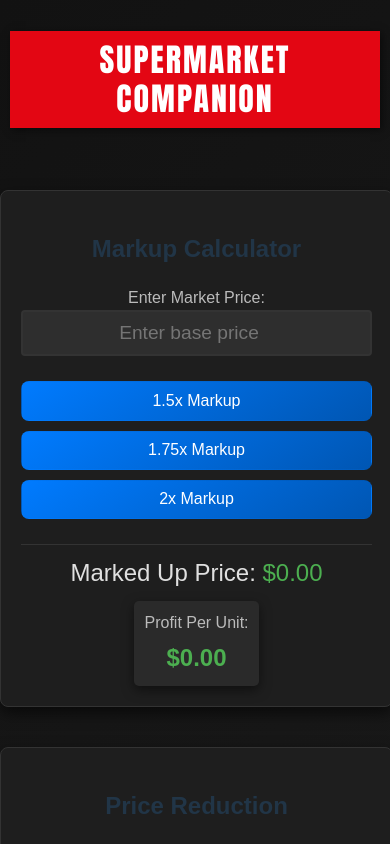
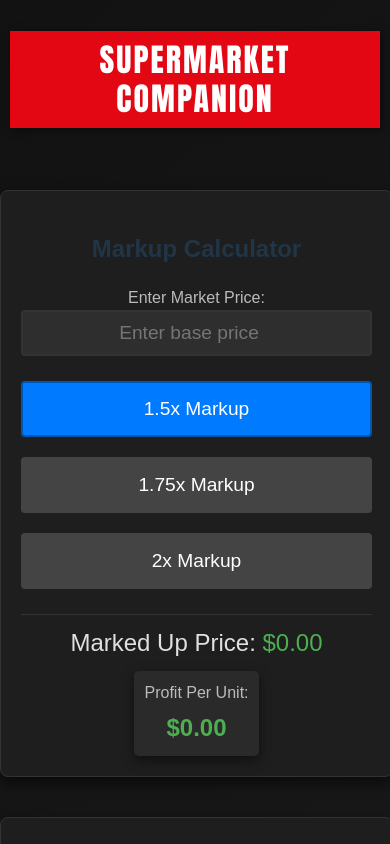
Before and after one commit to abarkera4/Supermarket-Companion, a React (Vite) app in the folder Supermarket Companion/: page / in a window 390 px wide. Shown: the top 844 px of the page. Built offline with nearby package versions, Linux system fonts and the light colour scheme.

Commit message:
Update Markup Calc button functionality for smoother batch calculations.

```diff
--- a/Supermarket Companion/src/App.css
+++ b/Supermarket Companion/src/App.css
@@ -1,10 +1,9 @@
-/* Title Styling */
 .title-container {
   display: flex;
   justify-content: center;
   align-items: center;
   margin-bottom: 30px;
-  padding: 10px; /* Add some padding to avoid clipping */
+  padding: 10px;
 }
 
 .title {
@@ -12,78 +11,85 @@
   font-size: 3rem;
   color: #FFFFFF;
   text-transform: uppercase;
-  background-color: #E30613; /* Match the red color */
+  background-color: #E30613;
   padding: 10px 20px;
   display: inline-block;
   text-align: center;
-  box-shadow: 2px 2px 8px rgba(0, 0, 0, 0.5); /* Subtle shadow for depth */
+  box-shadow: 2px 2px 8px rgba(0, 0, 0, 0.5);
   letter-spacing: 2px;
   line-height: 1.2;
-  width: 100%; /* Make the title take full width */
+  width: 100%;
   box-sizing: border-box;
 }
 
 @media (max-width: 768px) {
   .title {
-    font-size: 2rem; /* Reduce font size on smaller screens */
+    font-size: 2rem;
   }
 
   .title-container {
-    margin-bottom: 20px; /* Adjust spacing for smaller screens */
+    margin-bottom: 20px;
   }
 }
 
-/* Wrapper for both containers */
 .container-wrapper {
   display: flex;
   justify-content: center;
   align-items: flex-start;
-  gap: 20px; /* Space between the two containers */
-  flex-wrap: wrap; /* Allows wrapping into a column on small screens */
-  width: 100%; /* Ensure full width */
+  gap: 20px;
+  flex-wrap: wrap;
+  width: 100%;
 }
 
-/* Container styling shared by both MarkupCalculator and PriceReducer */
 .container {
   background-color: #1e1e1e;
   border-radius: 8px;
-  box-shadow: 0 6px 15px rgba(0, 0, 0, 0.6); /* Slightly deeper shadow */
+  box-shadow: 0 6px 15px rgba(0, 0, 0, 0.6);
   padding: 20px;
   max-width: 400px;
-  width: 90%; /* Ensure the container adapts to smaller screens */
-  margin: 10px 0;  /* Vertical margin to provide spacing in vertical layout */
+  width: 90%;
+  margin: 10px 0;
   display: flex;
   flex-direction: column;
-  align-items: center; /* Center align content */
-  border: 1px solid #333; /* Optional border */
+  align-items: center;
+  border: 1px solid #333;
 }
 
-/* Button Styling */
-button {
+.button-group {
+  display: flex;
+  flex-direction: column;
+  gap: 10px;
+  width: 100%;
+}
+
+.button-group button {
   width: 100%;
   padding: 15px;
   margin: 5px 0;
   font-size: 1.2rem;
-  background: linear-gradient(145deg, #007bff, #0056b3); /* Gradient background */
+  background: #444;
   color: white;
-  border: none;
+  border: 2px solid transparent;
   border-radius: 4px;
   cursor: pointer;
   transition: background-color 0.3s ease, transform 0.2s ease, box-shadow 0.2s ease;
   text-align: center;
 }
 
-button:hover {
-  background-color: #0056b3;
-  transform: translateY(-2px);
-  box-shadow: 0 4px 12px rgba(0, 0, 0, 0.3); /* Add more depth on hover */
+.button-group button:hover {
+  background-color: #555;
 }
 
-/* Pricing Output Styling */
+.button-group button.active {
+  background-color: #007bff;
+  color: white;
+  border: 2px solid #0056b3;
+}
+
 .price-output {
   margin-top: 20px;
   font-size: 1.5rem;
-  color: #e0e0e0; /* Default color for text */
+  color: #e0e0e0;
   text-align: center;
   border-top: 1px solid #333;
   padding-top: 10px;
@@ -92,48 +98,7 @@ button:hover {
 }
 
 .price-output .price-value {
-  color: #4CAF50; /* Green color for dollar amount */
-}
-
-/* Input and Label Styling */
-label {
-  font-size: 1rem;
-  color: #bbb;
-  text-align: center;
-  width: 100%;
-}
-
-input[type="number"] {
-  width: 100%;
-  padding: 10px;
-  font-size: 1.2rem;
-  margin-bottom: 20px;
-  border: 2px solid #333;
-  border-radius: 4px;
-  background-color: #2e2e2e;
-  color: #e0e0e0;
-  box-sizing: border-box;
-  text-align: center; /* Center text inside the input */
-}
-
-/* Background */
-body {
-  font-family: Arial, sans-serif;
-  background: linear-gradient(135deg, #121212, #1a1a1a); /* Subtle background gradient */
-  margin: 0;
-  padding: 0;
-  min-height: 100vh; /* Ensure the body takes at least the full height */
-  display: flex;
-  flex-direction: column;
-  justify-content: flex-start; /* Adjust to prevent cutting off the top */
-  align-items: center;
-}
-
-/* Media Query for Small Screens */
-@media (max-width: 768px) {
-  .container-wrapper {
-    flex-direction: column; /* Stacks containers vertically on small screens */
-  }
+  color: #4CAF50;
 }
 
 .profit-output {
@@ -153,6 +118,44 @@ body {
 
 .profit-value {
   font-size: 1.5rem;
-  color: #4CAF50; /* Green color for profit value */
+  color: #4CAF50;
   font-weight: bold;
 }
+
+label {
+  font-size: 1rem;
+  color: #bbb;
+  text-align: center;
+  width: 100%;
+}
+
+input[type="number"] {
+  width: 100%;
+  padding: 10px;
+  font-size: 1.2rem;
+  margin-bottom: 20px;
+  border: 2px solid #333;
+  border-radius: 4px;
+  background-color: #2e2e2e;
+  color: #e0e0e0;
+  box-sizing: border-box;
+  text-align: center;
+}
+
+body {
+  font-family: Arial, sans-serif;
+  background: linear-gradient(135deg, #121212, #1a1a1a);
+  margin: 0;
+  padding: 0;
+  min-height: 100vh;
+  display: flex;
+  flex-direction: column;
+  justify-content: flex-start;
+  align-items: center;
+}
+
+@media (max-width: 768px) {
+  .container-wrapper {
+    flex-direction: column;
+  }
+}
--- a/Supermarket Companion/src/components/MarkupCalculator.jsx
+++ b/Supermarket Companion/src/components/MarkupCalculator.jsx
@@ -3,24 +3,33 @@ import "../App.css";
 
 function MarkupCalculator() {
   const [basePrice, setBasePrice] = useState("");
+  const [markupMultiplier, setMarkupMultiplier] = useState(1.5);
   const [markedUpPrice, setMarkedUpPrice] = useState(0);
   const [profitPerUnit, setProfitPerUnit] = useState(0);
 
   const handleBasePriceChange = (e) => {
+    const price = parseFloat(e.target.value);
     setBasePrice(e.target.value);
+    if (!isNaN(price)) {
+      calculateMarkup(price, markupMultiplier);
+    }
   };
 
-  const applyMarkup = (multiplier) => {
-    const price = parseFloat(basePrice);
-    if (!isNaN(price)) {
-      const markedPrice = price * multiplier;
+  const calculateMarkup = (price, multiplier) => {
+    const markedPrice = price * multiplier;
+    const finalMarkedPrice = Math.floor(markedPrice * 100) / 100;
+    setMarkedUpPrice(finalMarkedPrice);
+    const profit = finalMarkedPrice - price;
+    setProfitPerUnit(profit);
+  };
 
-      const finalMarkedPrice = Math.floor(markedPrice * 100) / 100;
-
-      setMarkedUpPrice(finalMarkedPrice);
-
-      const profit = finalMarkedPrice - price;
-      setProfitPerUnit(profit);
+  const handleMarkupSelection = (multiplier) => {
+    setMarkupMultiplier(multiplier);
+    if (basePrice) {
+      const price = parseFloat(basePrice);
+      if (!isNaN(price)) {
+        calculateMarkup(price, multiplier);
+      }
     }
   };
 
@@ -29,12 +38,18 @@ function MarkupCalculator() {
       <h2>Markup Calculator</h2>
       <label>
         Enter Market Price:
-        <input type="number" inputMode="decimal" value={basePrice} onChange={handleBasePriceChange} placeholder="Enter base price" />
+        <input type="number" inputmode="decimal" value={basePrice} onChange={handleBasePriceChange} placeholder="Enter base price" />
       </label>
       <div className="button-group">
-        <button onClick={() => applyMarkup(1.5)}>1.5x Markup</button>
-        <button onClick={() => applyMarkup(1.75)}>1.75x Markup</button>
-        <button onClick={() => applyMarkup(2)}>2x Markup</button>
+        <button className={markupMultiplier === 1.5 ? "active" : ""} onClick={() => handleMarkupSelection(1.5)}>
+          1.5x Markup
+        </button>
+        <button className={markupMultiplier === 1.75 ? "active" : ""} onClick={() => handleMarkupSelection(1.75)}>
+          1.75x Markup
+        </button>
+        <button className={markupMultiplier === 2 ? "active" : ""} onClick={() => handleMarkupSelection(2)}>
+          2x Markup
+        </button>
       </div>
       <div className="price-output">
         Marked Up Price: <span className="price-value">${markedUpPrice.toFixed(2)}</span>
```
